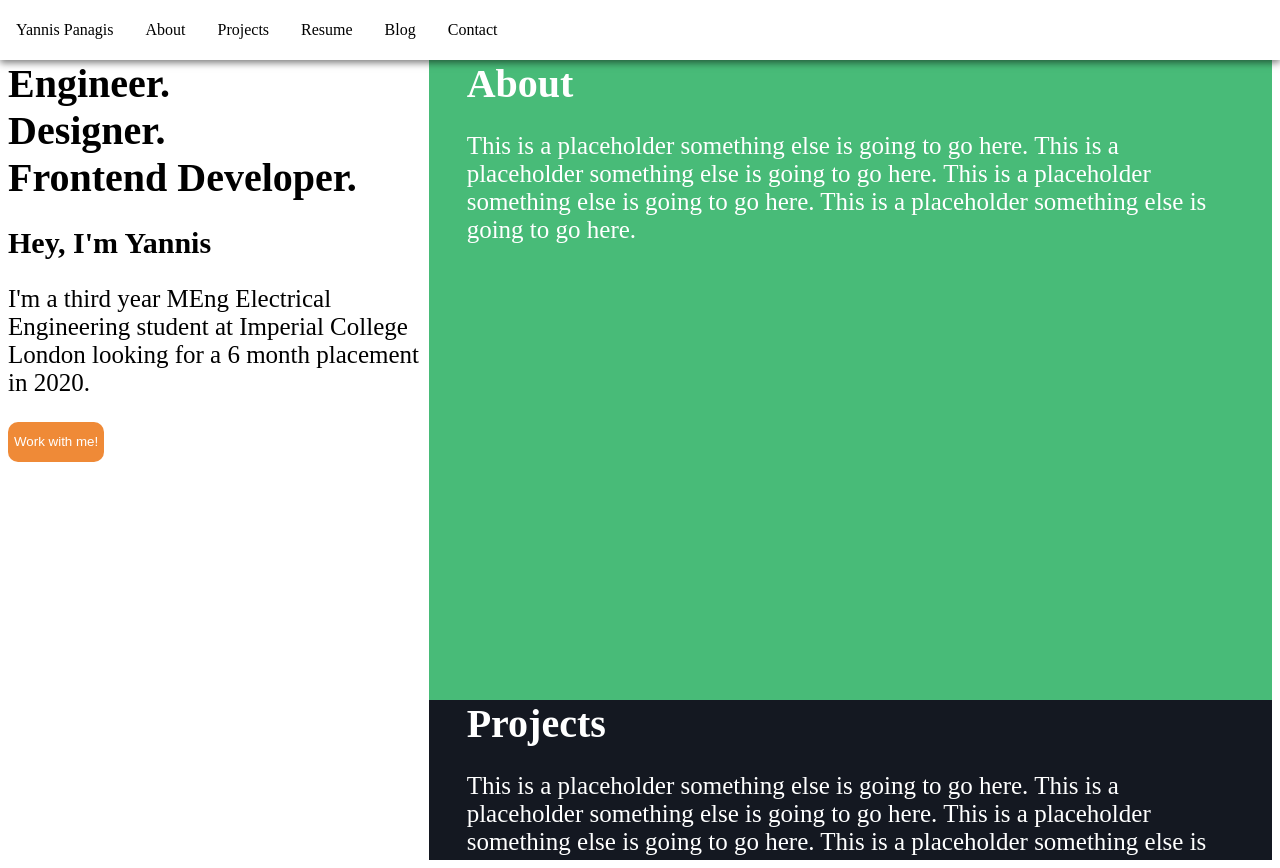
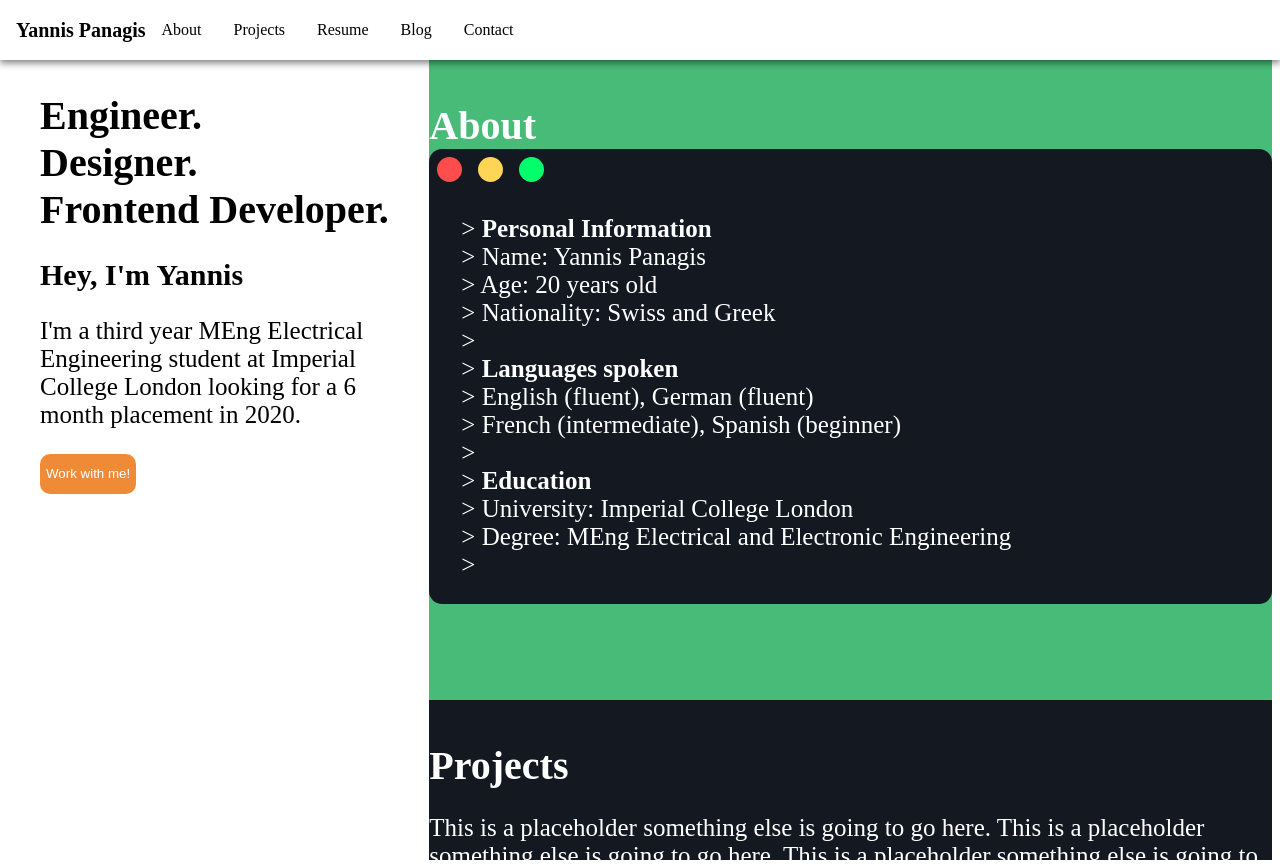
Before and after one commit to yp717/personalWebsite, a Gatsby site: page / in a window 1280 px wide. Built offline with nearby package versions, Linux system fonts and the light colour scheme; Gatsby itself is replaced by a stand-in of ours.

Commit message:
container

```diff
--- a/src/URLs.js
+++ b/src/URLs.js
@@ -1,8 +1,4 @@
 export const navigationPaths = [
-    {
-        path: '/',
-        name: 'Yannis Panagis',
-    },
     {
         path: '/about',
         name: 'About',
--- /dev/null
+++ b/src/components/Logo.js
@@ -0,0 +1,13 @@
+import React from 'react';
+
+const Logo = () => {
+    return (
+        <>
+        <div>
+            <h3>Yannis Panagis</h3>
+        </div>
+        </>
+    );
+}
+
+export default Logo;
--- a/src/components/PageSection.js
+++ b/src/components/PageSection.js
@@ -4,7 +4,7 @@ const PageSection = ({ children, title }) => {
     return (
         <>
         <div className="container" style={{height:"80vh"}}>
-            <h1 className="is-white-text" style={{margin: 0, padding: 0}}>{title}</h1>
+            <h1 className="is-white-text" style={{margin: '0', padding: '0', paddingTop: '5%'}}>{title}</h1>
             {children}
         </div>
         </>
--- a/src/components/navigation/NavBar.js
+++ b/src/components/navigation/NavBar.js
@@ -1,5 +1,6 @@
 import React from 'react';
 import { navigationPaths } from "../../URLs";
+import Logo from "../Logo";
 
 export default () => {
     return (
@@ -7,6 +8,7 @@ export default () => {
 
         <nav className="heightOffset navbar">
             <div className="innerContainer" >
+                <Logo/>
                 {navigationPaths.map(({ path, name }) => (
                     <a className="navLinks" href={path}>
                         <div style={{display:'flex', alignItems:"center"}}>
--- /dev/null
+++ b/src/components/terminal/TerminalWindow.js
@@ -0,0 +1,35 @@
+import React from 'react';
+
+const TerminalWindow = () => {
+    return (
+        <>
+        <div className="terminal-window">
+            {/* three buttons here */}
+            <div className="container__row">
+                <div className="circle is-red-bg" style={{margin: '0.5rem'}} />
+                <div className="circle is-yellow-bg" style={{margin: '0.5rem'}} />
+                <div className="circle is-bright-green-bg" style={{margin: '0.5rem'}} />
+            </div>
+            <div className="container__row">
+                <p className="is-white-text" style={{marginLeft: '2rem'}}>
+                    > <strong>Personal Information</strong> <br/>
+                    > Name: Yannis Panagis <br/>
+                    > Age: 20 years old <br/>
+                    > Nationality: Swiss and Greek <br/>
+                    > <br/>
+                    > <strong>Languages spoken</strong> <br/>
+                    > English (fluent), German (fluent)<br/>
+                    > French (intermediate), Spanish (beginner)<br/>
+                    > <br/>
+                    > <strong>Education</strong><br/>
+                    > University: Imperial College London<br/>
+                    > Degree: MEng Electrical and Electronic Engineering<br/>
+                    > <br/>
+                </p>
+            </div>
+        </div>
+        </>
+    );
+}
+
+export default TerminalWindow;
--- a/src/pages/index.js
+++ b/src/pages/index.js
@@ -4,6 +4,7 @@ import Layout from "../components/layout";
 import SEO from "../components/seo";
 import Button from '../components/button';
 import PageSection from '../components/PageSection';
+import TerminalWindow from '../components/terminal/TerminalWindow';
 
 const IndexPage = () => (
   <>
@@ -11,6 +12,7 @@ const IndexPage = () => (
   <Layout>
     <div className="container__row" style={{marginTop:'60px'}}>
       <div className="container__col-4 full-vh">
+        <div style={{margin:'2rem'}}>
         <h1 style={{margin: 0, padding: 0}}>
           Engineer.
         </h1>
@@ -27,11 +29,14 @@ const IndexPage = () => (
           I'm a third year MEng Electrical Engineering student at Imperial College London looking for a 6 month placement in 2020.
         </p>
         <Button className="button" buttonText="Work with me!" />
+        </div>
+
       </div>
       <div className="container__col-8" style={{overflowY:"scroll", height:"100vh"}}>
         <div className="is-green-bg">
           <PageSection title="About">
-            <p className="is-white-text"> This is a placeholder something else is going to go here. This is a placeholder something else is going to go here. This is a placeholder something else is going to go here. This is a placeholder something else is going to go here.</p>
+            {/* terminal window goes here */}
+            <TerminalWindow />
           </PageSection>
         </div>
         <div className="is-dark-blue-bg">
--- a/src/styles/global.scss
+++ b/src/styles/global.scss
@@ -5,6 +5,7 @@
 @import 'typography';
 @import 'layout';
 @import 'vars';
+@import 'shapes';
 
 html {
     background-color: white;;
--- a/src/styles/layout.scss
+++ b/src/styles/layout.scss
@@ -5,7 +5,7 @@ $grid__bp-xl: 1200;
 $grid__cols: 12;
 
 .full-vh {
-    height: 100px;
+    height: 100vh;
 }
 
 $map-grid-props: (
@@ -59,7 +59,8 @@ $map-grid-props: (
 }
 
 .container {
-  max-width: $grid__bp-md * 1px;
+  // max-width: $grid__bp-md * 1px;
+  max-width: 960px;
   margin: 0 auto;
   &--fluid {
     margin: 0;
--- a/src/styles/navigation.scss
+++ b/src/styles/navigation.scss
@@ -36,7 +36,7 @@ $nav-height: 60px;
 .navLinks {
     display: flex;
     cursor: pointer;
-
+    font-family: 'AvenirNext-Regular';
     a {
         text-decoration: none;
         color: black;
--- /dev/null
+++ b/src/styles/shapes.scss
@@ -0,0 +1,10 @@
+.circle {
+    width: 25px;
+    height: 25px;
+    border-radius: 50%
+}
+
+.terminal-window {
+    background: #141821;
+    border-radius: 13px;
+}
--- a/src/styles/typography.scss
+++ b/src/styles/typography.scss
@@ -20,7 +20,11 @@ h2 {
 }
 
 h3 {
-    color: black;
+    font-family: 'Poppins-Medium';
+    font-size: 20px;
+    color: #000000;
+    text-align: left;
+    margin-left: 1rem;
 }
 
 h4 {
```
Also changed, not shown: src/pages/about.js (+5 -3 lines).
